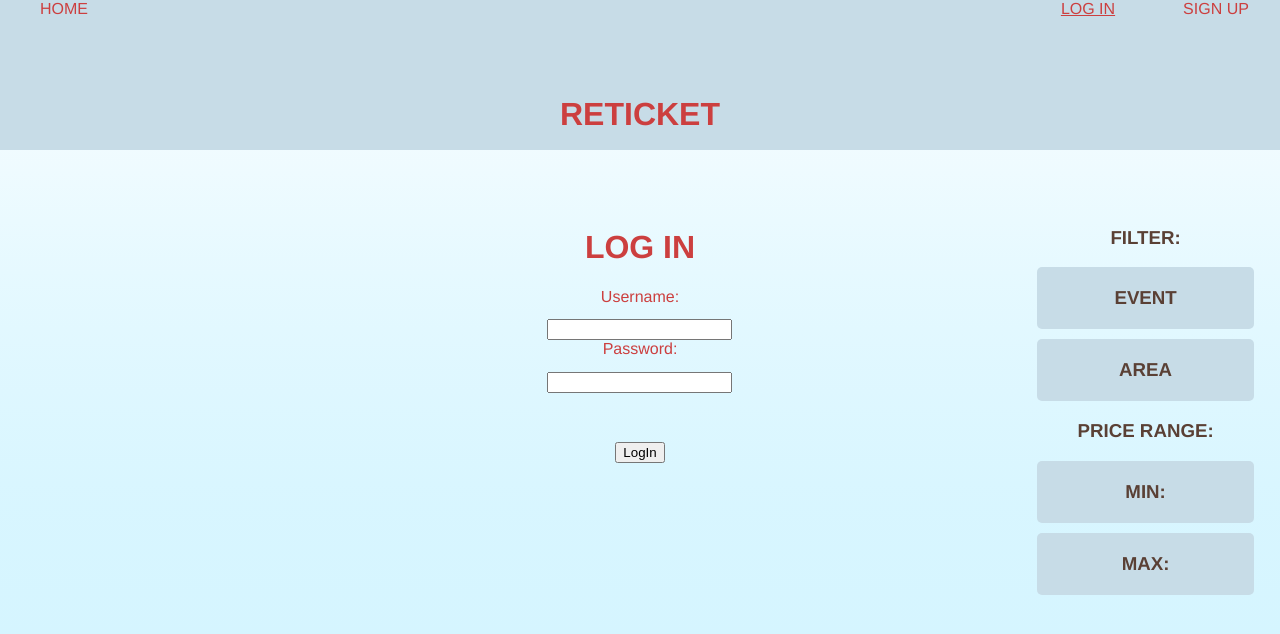
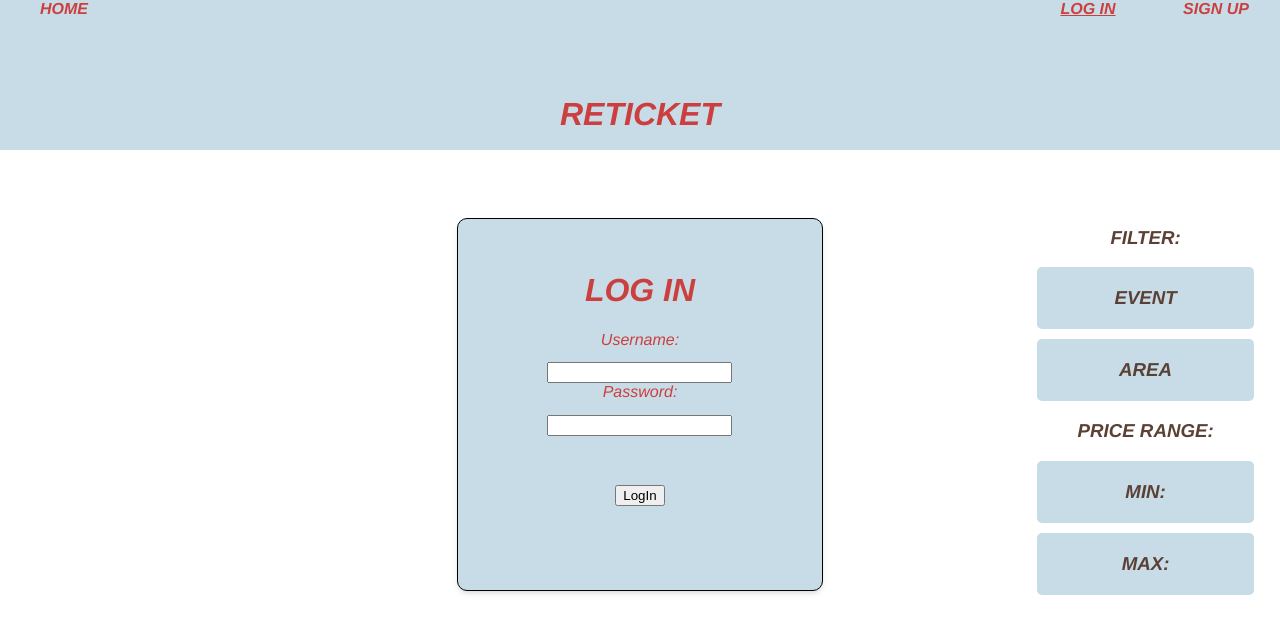
Before and after one commit to CzternastyHembre/TDT4140-PU, a Vue app in the folder client/: page /login in a window 1280 px wide. Shown: the top 634 px of the page. Built offline with nearby package versions, Linux system fonts and the light colour scheme.

Commit message:
✨ feat(client-ui): Design Home Page
Made some more changes in the design at the home page

#14

```diff
--- a/client/src/App.vue
+++ b/client/src/App.vue
@@ -28,17 +28,12 @@ export default {
 <style lang="scss">
 body {
   min-height: 100vh;
-  background: linear-gradient(
-      to top,
-      rgb(209, 244, 255),
-      70%,
-      rgb(255, 255, 255)
-    ),
-    30%;
+  background-color: white;
 }
 
 #app {
   font-family: "Helvetica";
+  font-style: italic;
   -webkit-font-smoothing: antialiased;
   -moz-osx-font-smoothing: grayscale;
   text-align: center;
@@ -59,7 +54,7 @@ body {
   background: #c7dce7;
 
   a {
-    font-weight: Helvetica;
+    /*font-weight: Helvetica;*/
     color: #cc3f3f;
     text-decoration: none;
     color: inherit;
--- a/client/src/components/HeaderNav.vue
+++ b/client/src/components/HeaderNav.vue
@@ -43,6 +43,7 @@ export default {
   display: grid;
   grid-template-rows: 1fr;
   grid-template-columns: 10% 70% 10% 10%;
+  font-weight: bold;
 }
 
 .footerbox {
@@ -58,6 +59,7 @@ export default {
 
 .header {
   text-align: center;
+  font-weight: bold;
   color: #cc3f3f;
 }
 
--- a/client/src/components/LogInComp.vue
+++ b/client/src/components/LogInComp.vue
@@ -1,5 +1,5 @@
 <template>
-  <div>
+  <div class="logInForm">
     <h1>LOG IN</h1>
     <form>
       <label for="username">Username:</label><br />
@@ -67,4 +67,18 @@ export default {
 };
 </script>
 
-<style></style>
+<style>
+
+  .logInForm {
+    margin: 10px auto;
+  width: 300px;
+  background-color: #c7dce7;
+  padding: 2em;
+
+  border: 1px solid rgb(0, 0, 0);
+  border-radius: 1%;
+  box-shadow: 0 4px 6px -1px rgb(0 0 0 / 10%), 0 2px 4px -1px rgb(0 0 0 / 6%);
+  border-radius: 10px;
+  }
+
+</style>
--- a/client/src/components/SignUpComp.vue
+++ b/client/src/components/SignUpComp.vue
@@ -137,10 +137,11 @@ export default {
 </script>
 
 <style lang="scss">
+
 .signUpForm {
   margin: 10px auto;
   width: 300px;
-  background-color: rgb(255, 255, 255);
+  background-color: #c7dce7;
   padding: 2em;
 
   border: 1px solid rgb(0, 0, 0);
@@ -148,4 +149,5 @@ export default {
   box-shadow: 0 4px 6px -1px rgb(0 0 0 / 10%), 0 2px 4px -1px rgb(0 0 0 / 6%);
   border-radius: 10px;
 }
+
 </style>
--- a/client/src/views/CreatePost.vue
+++ b/client/src/views/CreatePost.vue
@@ -1,6 +1,7 @@
 <template>
   <div class="postForm">
     <form action="">
+      <h2>CREATE POST</h2>
       <input
         type="text"
         name="nameEvent"
@@ -104,7 +105,7 @@ form > * {
 .postForm {
   margin: 10px auto;
   width: 300px;
-  background-color: rgb(255, 255, 255);
+  background-color: #c7dce7;
   padding: 2em;
 
   border: 1px solid rgb(0, 0, 0);
--- a/client/src/views/UserProfile.vue
+++ b/client/src/views/UserProfile.vue
@@ -43,7 +43,7 @@ export default {
   padding-left: 10px;
   border: solid black 1px;
   width: min(100%, 600px);
-  background-color: white;
+  background-color: #c7dce7;
   border-radius: 3px;
   text-align: left;
 
```
